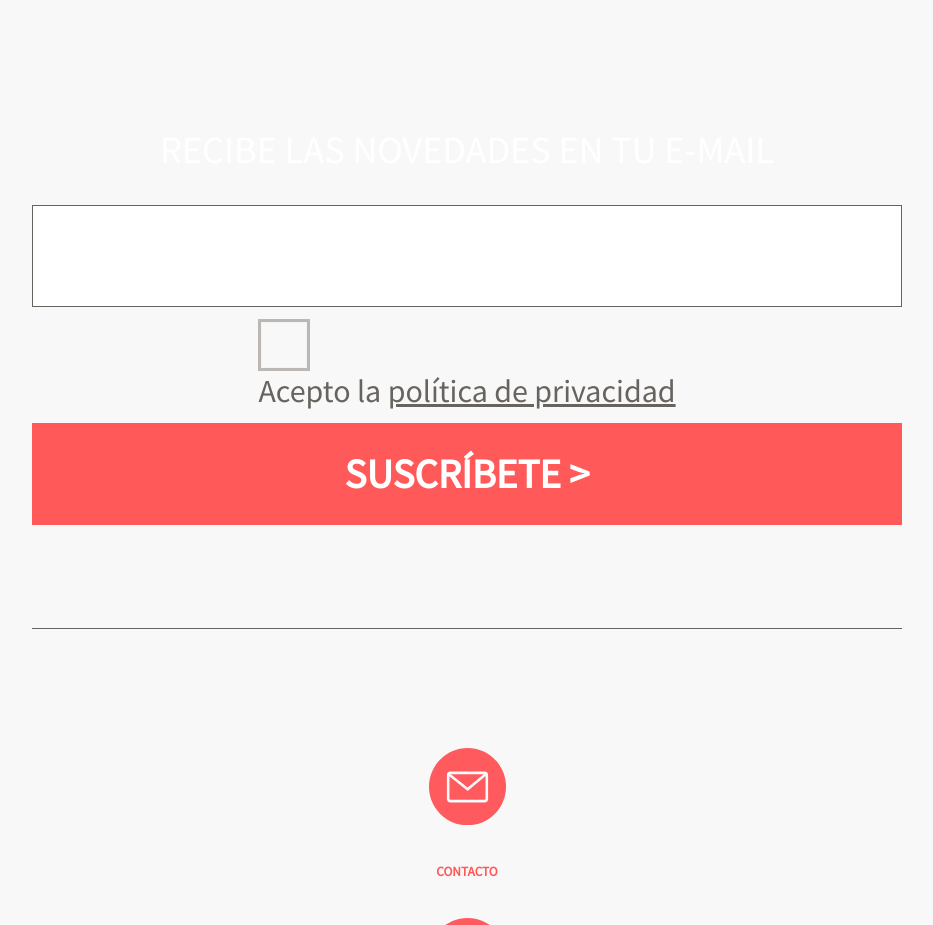
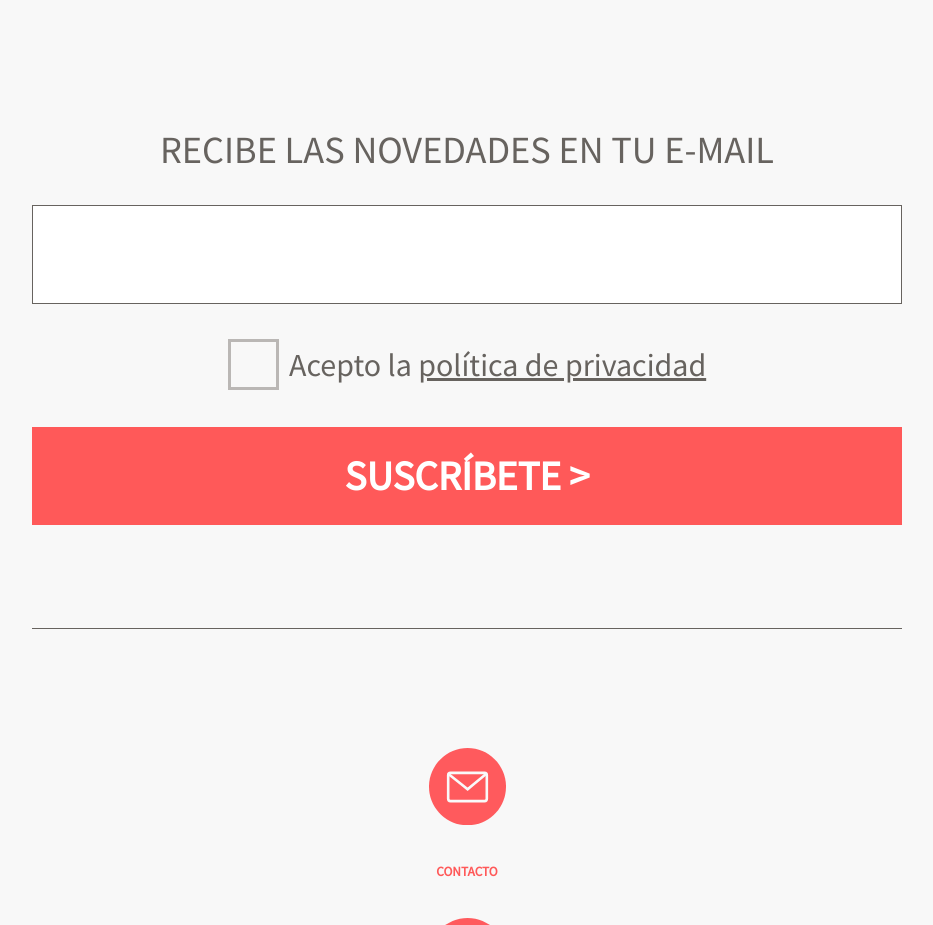
Before and after one commit to Danigury/011021-c-weekend-sandra-dani, a website: page index.html in a window 1280 px wide. Shown: the part 3280-4205 px from the top of the page, without its empty margins (173-1106 px from the left). Drawn offline with Linux system fonts and the light colour scheme.

Commit message:
Restaurar los efectos y el boletin

```diff
--- a/index.html
+++ b/index.html
@@ -140,7 +140,8 @@
             <h2 class="boletin__titulo">RECIBE LAS NOVEDADES EN TU E-MAIL</h2>
             <form class="boletin__formulario">
               <input class="boletin__email" type="email" />
-              <div>
+              <div class="boletin__contenedor-checkout">
+                <div class="boletin__checkout"></div>
                 <label class="boletin__privacidad">
                   Acepto la <a href="#"> política de privacidad</a>
                 </label>
--- a/style.scss
+++ b/style.scss
@@ -112,11 +112,10 @@ body {
   padding-top: 20vw;
 
   &__titulo {
-
     border-top: 2.2px solid black;
     border-bottom: 2.2px solid black;
     @extend %padding-laterales;
-    padding:4vw;
+    padding: 4vw;
     font-size: 5vw;
     font-weight: bold;
     letter-spacing: 4px;
@@ -324,7 +323,6 @@ body {
     }
   }
 
-
   .informacion {
     @extend %display-flex-center;
     ul {
@@ -375,20 +373,6 @@ body {
   @extend %padding-laterales;
   flex-direction: column;
 
-    &__formulario {
-      @extend %display-flex-start-between;
-      width: 100%;
-      height: 25vw;
-      flex-direction: column;
-      div {
-        @extend %display-flex-center;
-        width: 100%;
-        a {
-          @extend %color-textos;
-        }
-      }
-    }
-
   &__contenedor {
     @extend %display-flex-center;
     flex-direction: column;
@@ -398,6 +382,23 @@ body {
     border-bottom: 1px solid $color-textos;
     margin: 5vw 0 5vw;
   }
+
+  &__formulario {
+    @extend %display-flex-start-between;
+    width: 100%;
+    height: 25vw;
+    flex-direction: column;
+  }
+
+  &__contenedor-checkout {
+    @extend %display-flex-center;
+    width: 100%;
+    height: 10vw;
+    a {
+      @extend %color-textos;
+    }
+  }
+
   &__email {
     width: 100%;
     height: 8vw;
@@ -408,12 +409,19 @@ body {
     font-size: 2.5vw;
   }
 
-  &__privacidad:before {
-    content: url("/media/iconos/footer/icono_checkbox.svg");
-    display: block;
+  &__checkout {
+    background-image: url(/media/iconos/footer/icono_checkbox.svg);
+    background-repeat: no-repeat;
     height: 4vw;
     width: 4vw;
-    margin-right: 1vw;
+    margin-right: 10px;
+  }
+  &__checkout:active {
+    background-image: url(/media/iconos/footer/icono_checkbox-click.svg);
+    background-repeat: no-repeat;
+    height: 4vw;
+    width: 4vw;
+    margin-right: 10px;
   }
 
   &__boton-suscribete {
@@ -458,7 +466,6 @@ body {
   }
 
   &__titulo {
-    color: white;
     @extend %display-flex-center;
     font-weight: lighter;
     font-size: small;
```
Also changed, not shown: style.css, 1 other file.
